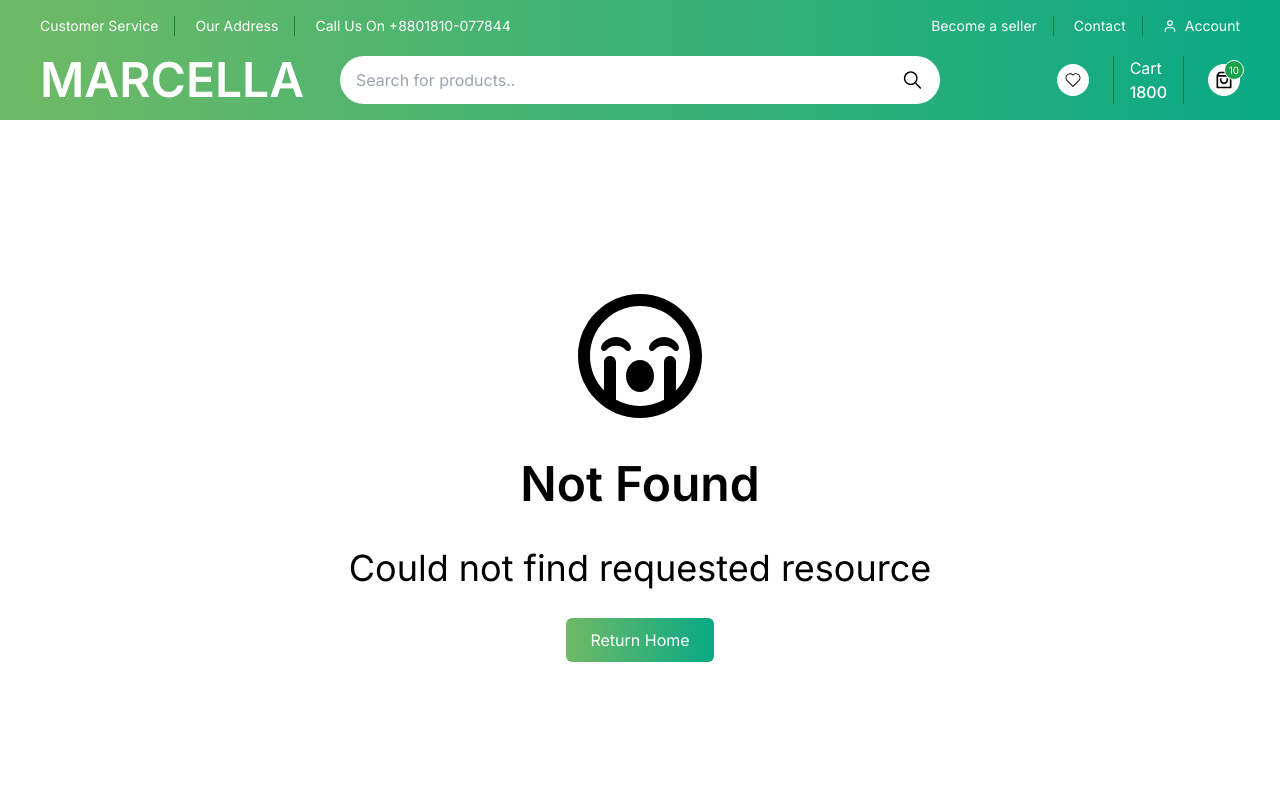
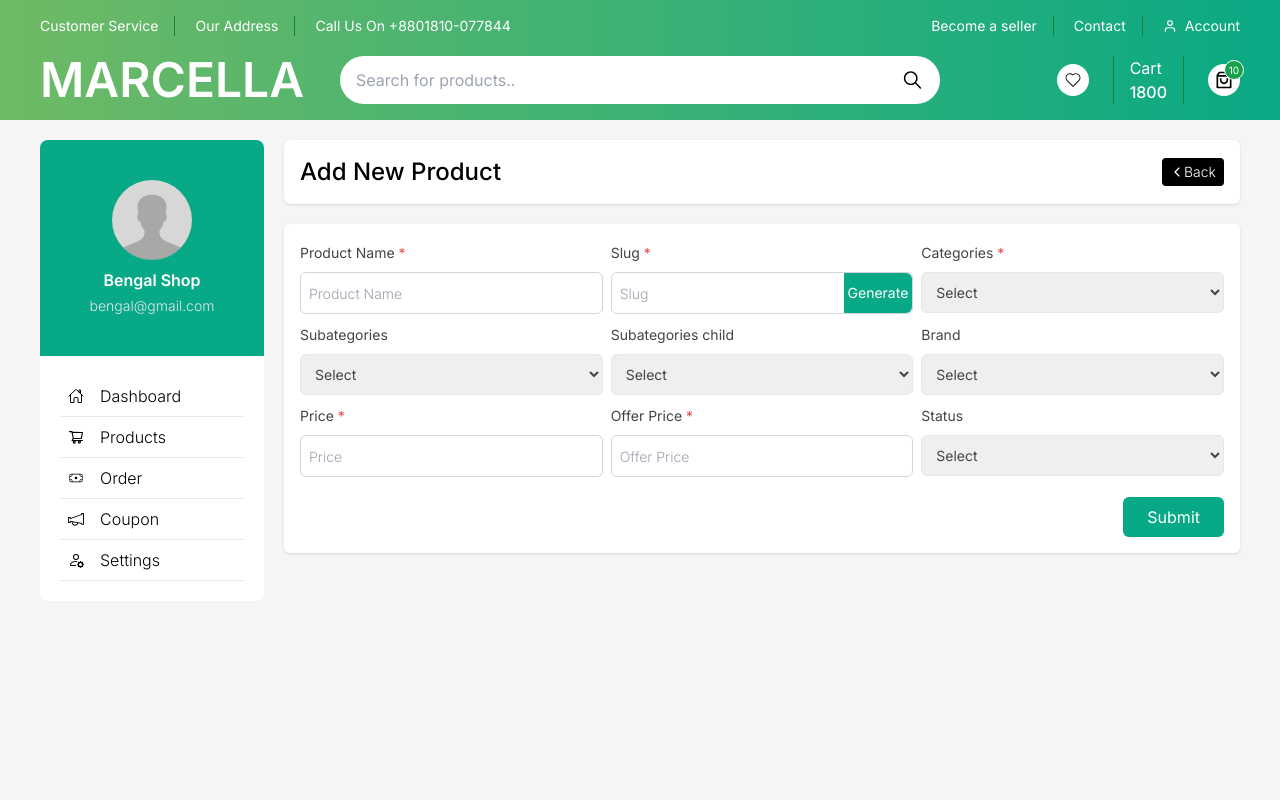
Before and after one commit to BengalSoftware/Marcella-Ecommerce-Frontend, a Next.js app: page /seller/add-product in a window 1280 px wide. Before the commit this address had no page. Shown: the top 800 px of the page. Built offline with nearby package versions, Linux system fonts and the light colour scheme.

Commit message:
add product form

```diff
--- /dev/null
+++ b/src/app/seller/add-product/page.js
@@ -0,0 +1,17 @@
+import AddProductForm from '@/components/form/seller/product/AddProductForm';
+import React from 'react';
+import { IoIosArrowBack } from "react-icons/io";
+
+const AddProductPage = () => {
+    return (
+        <div>
+            <div className='flex items-center justify-between bg-white p-4 shadow rounded-md'>
+                <h1 className='text-2xl font-medium'>Add New Product</h1>
+                <button className='bg-black text-white text-sm font-light px-2 py-1 rounded flex items-center hover:bg-dark'><IoIosArrowBack />Back</button>
+            </div>
+            <AddProductForm />
+        </div>
+    );
+};
+
+export default AddProductPage;
--- a/src/app/seller/layout.js
+++ b/src/app/seller/layout.js
@@ -3,7 +3,7 @@ import React from 'react';
 
 const SellerLayout = ({ children }) => {
     return (
-        <div className='bg-[#f5f5f5]'>
+        <div className='bg-[#f5f5f5] h-[85vh]'>
             <div className='container mx-auto py-5'>
                 <div className='mx-4 md:mx-0'>
                     <div className='grid grid-cols-5 gap-5'>
--- a/src/app/seller/product/page.js
+++ b/src/app/seller/product/page.js
@@ -7,7 +7,7 @@ const SellerProductPage = () => {
     return (
         <div>
             <div className='flex items-center justify-between'>
-                <Link href='/' className='bg-dark hover:bg-primary text-white px-4 py-2 rounded-md'>Add Product +</Link>
+                <Link href='/seller/add-product' className='bg-dark hover:bg-primary text-white px-4 py-2 rounded-md'>Add Product +</Link>
                 <div className='bg-white flex items-center rounded border border-primary pr-2'>
                     <input className='p-2 rounded outline-none border-r mr-2' type='text' placeholder='Search' />
                     <IoIosSearch className='text-2xl' />
--- /dev/null
+++ b/src/components/form/seller/product/AddProductForm.jsx
@@ -0,0 +1,76 @@
+import React from 'react';
+
+const AddProductForm = () => {
+    return (
+        <div className='bg-white p-4 shadow rounded-md mt-5'>
+            <form>
+                <div className='grid grid-cols-1 md:grid-cols-2 lg:grid-cols-3 gap-2'>
+                    <div>
+                        <label className='text-dark text-sm'>Product Name <span className='text-red-500'>*</span></label>
+                        <input type="text" required className='border mt-2 border-gray-300 outline-none p-2 w-full block rounded-md placeholder:text-sm placeholder:font-light' placeholder='Product Name' />
+                    </div>
+                    <div>
+                        <label className='text-dark text-sm'>Slug <span className='text-red-500'>*</span></label>
+                        <div className='flex items-center border border-gray-300 mt-2 rounded-md'>
+                            <input type="text" required className='outline-none rounded-l-md p-2 w-full placeholder:text-sm placeholder:font-light' placeholder='Slug' />
+                            <button className='text-sm text-white rounded-r-md bg-primary py-2.5 px-1 hover:bg-dark'>Generate</button>
+                        </div>
+                    </div>
+                    <div>
+                        <label className='text-dark text-sm'>Categories <span className='text-red-500'>*</span></label>
+                        <select required name="" className='block w-full border rounded-md p-2.5 mt-2 outline-none text-dark text-sm'>
+                            <option value="">Select</option>
+                            <option value="">Mens fashion</option>
+                            <option value="">Womens fashion</option>
+                        </select>
+                    </div>
+                    <div>
+                        <label className='text-dark text-sm'>Subategories</label>
+                        <select name="" className='block w-full border rounded-md p-2.5 mt-2 outline-none text-dark text-sm'>
+                            <option value="">Select</option>
+                            <option value="">Mens fashion</option>
+                            <option value="">Womens fashion</option>
+                        </select>
+                    </div>
+                    <div>
+                        <label className='text-dark text-sm'>Subategories child</label>
+                        <select name="" className='block w-full border rounded-md p-2.5 mt-2 outline-none text-dark text-sm'>
+                            <option value="">Select</option>
+                            <option value="">Mens fashion</option>
+                            <option value="">Womens fashion</option>
+                        </select>
+                    </div>
+                    <div>
+                        <label className='text-dark text-sm'>Brand</label>
+                        <select name="" className='block w-full border rounded-md p-2.5 mt-2 outline-none text-dark text-sm'>
+                            <option value="">Select</option>
+                            <option value="">Mens fashion</option>
+                            <option value="">Womens fashion</option>
+                        </select>
+                    </div>
+                    <div>
+                        <label className='text-dark text-sm'>Price <span className='text-red-500'>*</span></label>
+                        <input type="text" required className='border mt-2 border-gray-300 outline-none p-2 w-full block rounded-md placeholder:text-sm placeholder:font-light' placeholder='Price' />
+                    </div>
+                    <div>
+                        <label className='text-dark text-sm'>Offer Price <span className='text-red-500'>*</span></label>
+                        <input type="text" required className='border mt-2 border-gray-300 outline-none p-2 w-full block rounded-md placeholder:text-sm placeholder:font-light' placeholder='Offer Price' />
+                    </div>
+                    <div>
+                        <label className='text-dark text-sm'>Status</label>
+                        <select name="" className='block w-full border rounded-md p-2.5 mt-2 outline-none text-dark text-sm'>
+                            <option value="">Select</option>
+                            <option value="">In Stock</option>
+                            <option value="">Out of stock</option>
+                        </select>
+                    </div>
+                </div>
+                <div className='flex justify-end mt-5'>
+                    <button className='bg-primary hover:bg-dark px-6 py-2 text-white rounded-md'>Submit</button>
+                </div>
+            </form>
+        </div>
+    );
+};
+
+export default AddProductForm;
```
